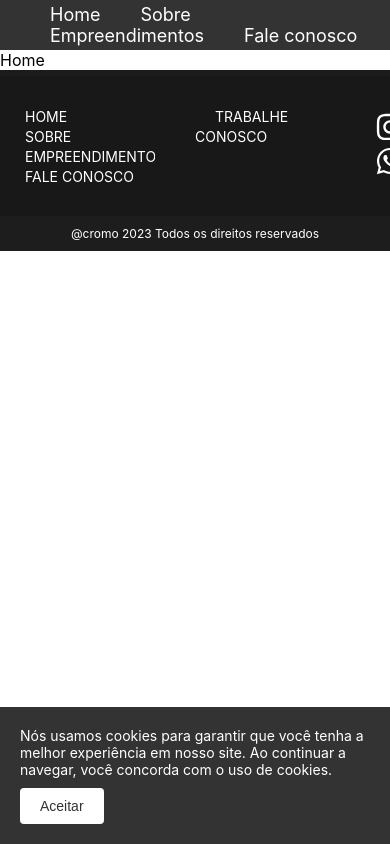
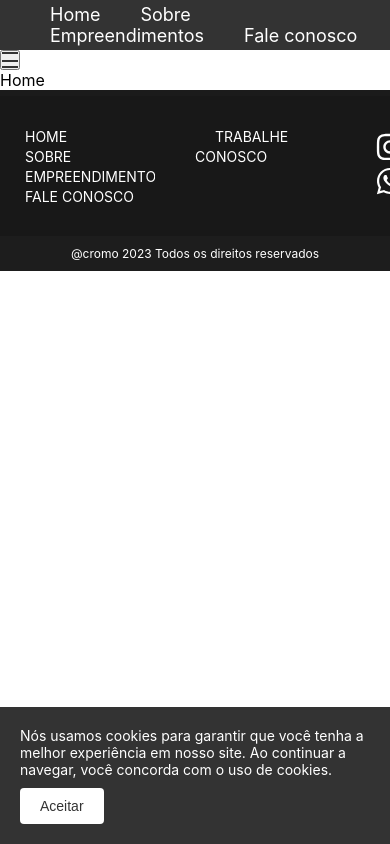
Before and after one commit to walttoncoelho/CROMO, a React (Create React App) app in the folder cromo/: page / in a window 390 px wide. Shown: the top 844 px of the page. Built offline with nearby package versions, Linux system fonts and the light colour scheme.

Commit message:
Cria um menu mobile

```diff
--- /dev/null
+++ b/cromo/src/components/MenuMobile/MenuMobile.jsx
@@ -0,0 +1,36 @@
+import React, { useState } from 'react';
+import { MenuButton, MenuList, CloseButton } from './styles';
+
+function MenuMobile() {
+ const [expanded, setExpanded] = useState(false);
+
+  function toggleMenu() {
+    setExpanded(!expanded);
+  }
+
+  function closeMenu() {
+    setExpanded(false);
+  }
+
+  return (
+    <div className="menu">
+      <MenuButton open={expanded} onClick={toggleMenu}>
+        <span></span>
+        <span></span>
+        <span></span>
+      </MenuButton>
+      {expanded && (
+        <MenuList>
+          <CloseButton onClick={closeMenu}>X</CloseButton>
+          <ul>
+            <li><a href="home">Home</a></li>
+            <li><a href="sobre">Sobre</a></li>
+            <li><a href="contato">Contato</a></li>
+          </ul>
+        </MenuList>
+      )}
+    </div>
+  );
+}
+
+export default MenuMobile;
--- /dev/null
+++ b/cromo/src/components/MenuMobile/styles.jsx
@@ -0,0 +1,90 @@
+
+import styled from 'styled-components';
+
+export const MenuButton = styled.button`
+  display: block;
+  height: 20px;
+  position: relative;
+  width: 20px;
+
+  span {
+    background-color: #333;
+    display: block;
+    height: 2px;
+    left: 0;
+    position: absolute;
+    transform-origin: center;
+    transition-duration: 0.15s;
+    transition-property: transform, opacity, left;
+    width: 100%;
+
+    &:nth-child(1) {
+      top: ${props => props.open ? '50%' : '0'};
+      transform: ${props => props.open ? 'rotate(45deg)' : 'rotate(0)'};
+    }
+
+    &:nth-child(2) {
+      opacity: ${props => props.open ? '0' : '1'};
+      top: 50%;
+    }
+
+    &:nth-child(3) {
+      bottom: ${props => props.open ? '50%' : '0'};
+      transform: ${props => props.open ? 'rotate(-45deg)' : 'rotate(0)'};
+    }
+  }
+`;
+
+export  const MenuList = styled.nav`
+  background-color: #f1f0f0;
+  border-radius: 5px;
+  box-shadow: 0 0 10px rgba(0, 0, 0, 0.2);
+  padding: 10px;
+  position: absolute;
+  top: 70px;
+  left: 0;
+  width: 100%;
+  z-index: 1;
+  height: 100%;
+  width: 200px;
+
+  ul {
+    display: flex;
+    flex-direction: column;
+    list-style: none;
+    margin: 0;
+    padding: 0;
+
+    li {
+      margin: 0;
+      padding: 0;
+      background-color: #d8d8d8;
+      padding: 5px;
+      margin-bottom: 2px;
+
+      a {
+        color: #333;
+        font-size: 16px;
+        font-weight: 600;
+        padding: 10px;
+        text-decoration: none;
+
+        &:hover {
+          background-color: #eee;
+          color: #333;
+        }
+      }
+    }
+  }
+`;
+
+export const CloseButton = styled.button`
+  background-color: transparent;
+  border: none;
+  color: #333;
+  cursor: pointer;
+  font-size: 24px;
+  position: absolute;
+  top: 5px;
+  right: 10px;
+`;
--- a/cromo/src/components/NavbarManager/NavbarManager.jsx
+++ b/cromo/src/components/NavbarManager/Pages/NavbarManager.jsx
@@ -5,9 +5,9 @@ import {
   ContainerSair,
   ContainerSitePerfil,
   ContainerSitePreview
-} from "./Style";
-import logo from "./image/logo.png";
-import { ButtonSair, ButtonSite } from "../Bottons/Bottons";
+} from "../Style";
+import logo from "../image/logo.png";
+import { ButtonSair, ButtonSite } from "../../Bottons/Bottons";
 
 export default function NavbarManager() {
   return (
--- a/cromo/src/pages/Home/Home.jsx
+++ b/cromo/src/pages/Home/Home.jsx
@@ -1,5 +1,6 @@
 import React from 'react'
 import Footer from '../../components/footer/Footer'
+import MenuMobile from '../../components/MenuMobile/MenuMobile'
 
 import Navbar from '../../components/Navbar/Navbar'
 
@@ -9,6 +10,8 @@ export default function Home() {
   return (
     <>
   <Navbar />
+  <MenuMobile/>
+
     <div>Home</div>
 <Footer />
     </>
--- a/cromo/src/pages/Manager/Painel/Painel.jsx
+++ b/cromo/src/pages/Manager/Painel/Painel.jsx
@@ -1,5 +1,5 @@
 import React from 'react'
-import NavbarManager from '../../../components/NavbarManager/NavbarManager'
+import NavbarManager from '../../../components/NavbarManager/Pages/NavbarManager'
 import SidebarMenu from '../../../components/SidebarMenu/SidebarMenu'
 
 export default function Painel() {
```
Also changed, not shown: cromo/src/components/NavbarManager/Pages/Contato/CriarContato/CriarContato.jsx (added, +9 -0 lines), cromo/src/components/NavbarManager/Pages/Contato/ListarContatos/ListarContatos.jsx (added, +9 -0 lines), cromo/src/components/NavbarManager/Pages/Contato/ManagerContato/ManagerContatos.jsx (added, +9 -0 lines).
